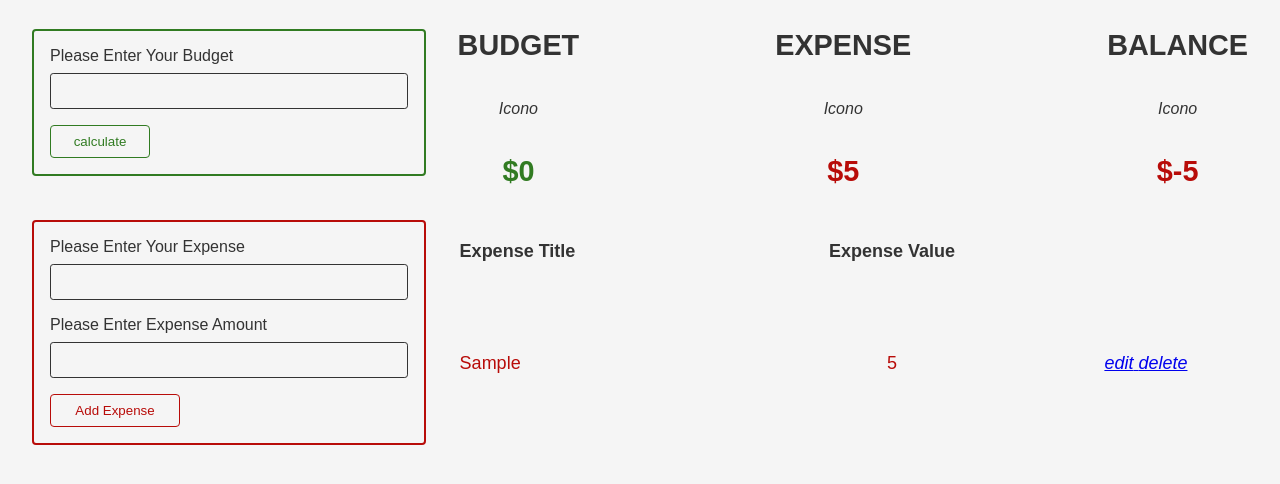
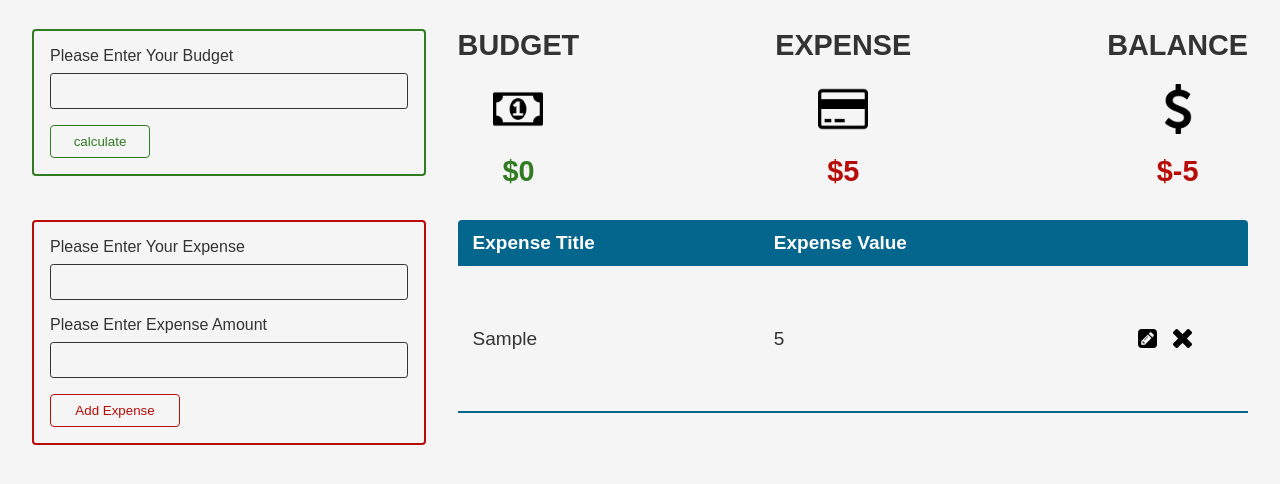
Before and after one commit to altguerrero/budget-app, a plain HTML site: page index.html in a window 1280 px wide. Both pictures are taken after typing "Sample", "5" into the empty fields and a click on the button "Add Expense". Shown: the part 72-556 px from the top of the page. Drawn offline with Linux system fonts and the light colour scheme.

Commit message:
Iconos integrados y tabla mejorada

```diff
--- a/css/styles.css
+++ b/css/styles.css
@@ -26,7 +26,7 @@ body {
   padding: 0 2rem;
 }
 .info,
-.table,
+.table-content,
 .budget-form-container,
 .expense-form-container {
   width: 100%;
@@ -44,7 +44,7 @@ body {
     margin-bottom: 0;
   }
   .info,
-  .table {
+  .table-content {
     width: 65%;
   }
   .budget-form-container,
@@ -53,7 +53,7 @@ body {
     margin-right: 2rem;
   }
   .expense-form-container,
-  .table {
+  .table-content {
     margin-top: 2rem;
   }
 }
@@ -94,6 +94,23 @@ body {
 .balance {
   color: var(--dark);
 }
+.budget-icon,
+.expense-icon,
+.balance-icon {
+  width: 40px;
+  height: 40px;
+  background-size: cover;
+  background-position: center;
+}
+.budget-icon {
+  background-image: url(../img/paper-bill.png);
+}
+.expense-icon {
+  background-image: url(../img/credit-card.png);
+}
+.balance-icon {
+  background-image: url(../img/dollar-symbol.png);
+}
 @media (min-width: 512px) {
   .info {
     height: 159px;
@@ -106,16 +123,18 @@ body {
     font-size: 1.8rem;
     padding: 0;
   }
+  .budget-icon,
+  .expense-icon,
+  .balance-icon {
+    width: 50px;
+    height: 50px;
+  }
 }
 /* Forms */
 .budget-feedback,
 .expense-feedback {
   display: none;
 }
-/* .budget-form-container,
-.expense-form-container {
-  position: sticky;
-} */
 .budget-form,
 .expense-form {
   padding: 1rem;
@@ -180,20 +199,58 @@ body {
 }
 
 /* tabla */
-.table {
+.table-content {
+  border-collapse: collapse;
+  min-width: 400px;
   overflow-x: auto;
+  border-radius: 0.25rem 0.25rem 0 0;
+  overflow: hidden;
 }
-.table-body td {
-  text-align: center;
-}
-.table-header th:first-child,
-.table-body td:first-child {
-  text-align: left;
+.table-header .cell {
+  background-color: var(--blue);
+  color: #fff;
 }
 .cell {
-  padding: 19px 0;
-  font-size: 18px;
-  line-height: 1.2;
+  padding: 12px 15px;
+  text-align: left;
+  font-size: 19px;
+}
+.table-body .cell {
+  border-bottom: 1px solid #dddddd;
+  color: var(--dark);
+}
+.table-body tr:nth-of-type(even) {
+  background-color: #dbdbdb;
+}
+.table-body tr:last-of-type {
+  border-bottom: 2px solid var(--blue);
+}
+.icons-action {
+  display: flex;
+  justify-content: center;
+  align-items: center;
+}
+.icon-delete,
+.icon-edit {
+  display: block;
+  width: 15px;
+  height: 15px;
+  background-size: cover;
+  background-position: center;
+}
+.icon-delete {
+  background-image: url(../img/remove-symbol.png);
+}
+.icon-edit {
+  background-image: url(../img/edit-interface-sign.png);
+  margin-right: 1rem;
+}
+@media (min-width: 512px) {
+  .icon-delete,
+  .icon-edit {
+    width: 19px;
+    height: 19px;
+  }
 }
 /* Case */
 .showCorrect {
--- a/index.html
+++ b/index.html
@@ -32,21 +32,21 @@
         <div class="info">
           <div class="item">
             <h6>budget</h6>
-            <i>Icono</i>
+            <i class="budget-icon"></i>
             <p class="budget" id="budget">
               <span>$</span><span id="budget-amount">0</span>
             </p>
           </div>
           <div class="item">
             <h6>expense</h6>
-            <i>Icono</i>
+            <i class="expense-icon"></i>
             <p class="expense" id="expense">
               <span>$</span><span id="expense-amount">0</span>
             </p>
           </div>
           <div class="item">
             <h6>balance</h6>
-            <i>Icono</i>
+            <i class="balance-icon"></i>
             <p class="balance" id="balance">
               <span>$</span><span id="balance-amount">0</span>
             </p>
@@ -67,7 +67,7 @@
           </form>
         </div>
         <!-- Expense List -->
-      <table  class="table">
+      <table class="table-content">
         <thead class="table-header">
           <tr>
             <th class="cell">Expense Title</th>
@@ -82,5 +82,3 @@
   </body>
   <script src="./js/app.js"></script>
 </html>
-
-<i class="icon-"></i>
--- a/js/app.js
+++ b/js/app.js
@@ -75,19 +75,21 @@ class UI {
       <td class="cell" data-title="Balue">
         ${expense.amount}
       </td>
-      <td class="cell" data-title="Edit">
+      <td class="cell" data-title="Action">
+        <div class="icons-action">
           <a
             href="#"
             data-id="${expense.id}"
-          class="icon-edit">
-          <i>edit</i>
+            class="edit">
+            <i class="icon-edit"></i>
           </a>
           <a
             href="#"
             data-id="${expense.id}"
-          class="icon-delete">
-          <i>delete</i>
+            class="edit">
+            <i class="icon-delete"></i>
           </a>
+        </div>
       </td>
     `;
     this.expenseList.appendChild(expenseContainer);
@@ -125,7 +127,7 @@ class UI {
   // edit expense
   editExpense(element) {
     let id = parseInt(element.dataset.id);
-    let parent = element.parentElement.parentElement;
+    let parent = element.parentElement.parentElement.parentElement;
     // remove from DOM
     this.expenseList.removeChild(parent);
     // show value
@@ -144,7 +146,7 @@ class UI {
   // delete expense
   deleteExpense(element) {
     let id = parseInt(element.dataset.id);
-    let parent = element.parentElement.parentElement;
+    let parent = element.parentElement.parentElement.parentElement;
     // remove from DOM
     this.expenseList.removeChild(parent);
     // remove from the list
@@ -176,9 +178,9 @@ function eventListeners() {
   // expense click
   expenseList.addEventListener("click", e => {
     e.preventDefault();
-    if (e.target.parentElement.classList.contains("icon-edit")) {
+    if (e.target.parentElement.classList.contains("edit")) {
       ui.editExpense(e.target.parentElement);
-    } else if (e.target.parentElement.classList.contains("icon-delete")) {
+    } else if (e.target.parentElement.classList.contains("delete")) {
       ui.deleteExpense(e.target.parentElement);
     }
   });
```
Also changed, not shown: img/credit-card.png (added), img/dollar-symbol.png (added), img/edit-interface-sign.png (added), img/paper-bill.png (added), img/remove-symbol.png (added). Lines whose indentation alone changed are shown as unchanged.
